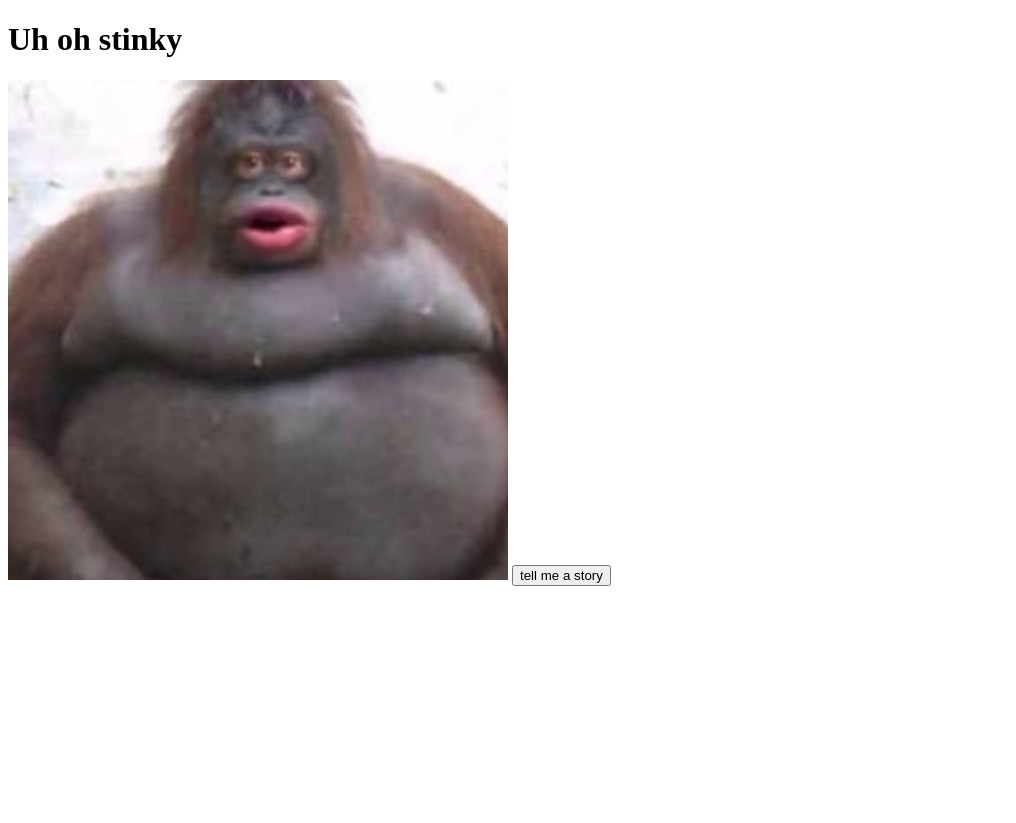
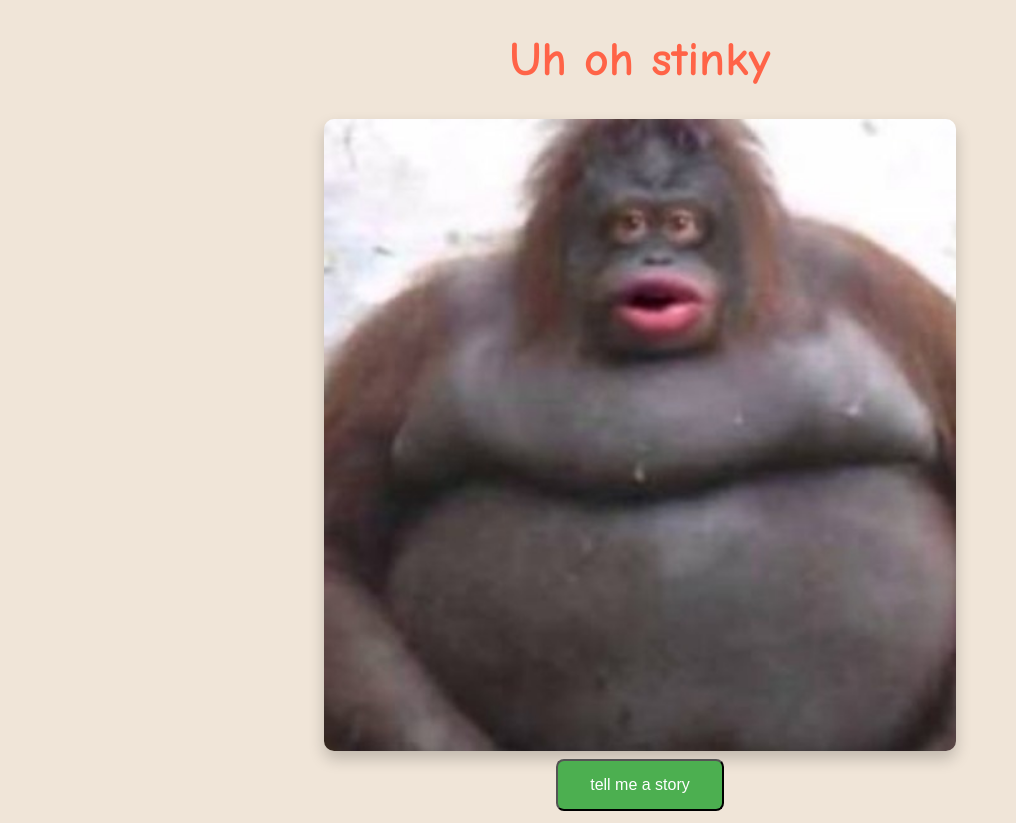
Before and after one commit to mango-obest/testtest, a plain HTML site: page index.html in a window 1280 px wide. Shown: the whole page, without its empty margins (0-1016 px from the left). Before the commit the page ends 800 px from the top, so only its background shows below. Drawn offline with Linux system fonts and the light colour scheme.

Commit message:
add styles

```diff
--- a/index.html
+++ b/index.html
@@ -3,12 +3,42 @@
 
 <head>
     <title>Uh oh stinky</title>
+    <style>
+        body {
+            background-color: #f0e5d8;
+            text-align: center;
+            font-family: 'Comic Sans MS', cursive, sans-serif;
+        }
+        h1 {
+            color: #ff6347;
+            font-size: 48px;
+        }
+        img {
+            width: 50%;
+            border-radius: 10px;
+            box-shadow: 0 8px 16px 0 rgba(0,0,0,0.2);
+        }
+        button {
+            background-color: #4CAF50;
+            color: white;
+            padding: 15px 32px;
+            text-align: center;
+            text-decoration: none;
+            display: inline-block;
+            font-size: 16px;
+            margin: 4px 2px;
+            cursor: pointer;
+            border-radius: 8px;
+        }
+    </style>
 </head>
 
 <body>
     <h1>Uh oh stinky</h1>
     <img src="stinky.jpg" alt="stinky">
-    <button onclick="alert('meng is gay')">tell me a story</button>
+    <div>
+        <button onclick="alert('meng is gay')">tell me a story</button>
+    </div>
 </body>
 
 </html>
```
